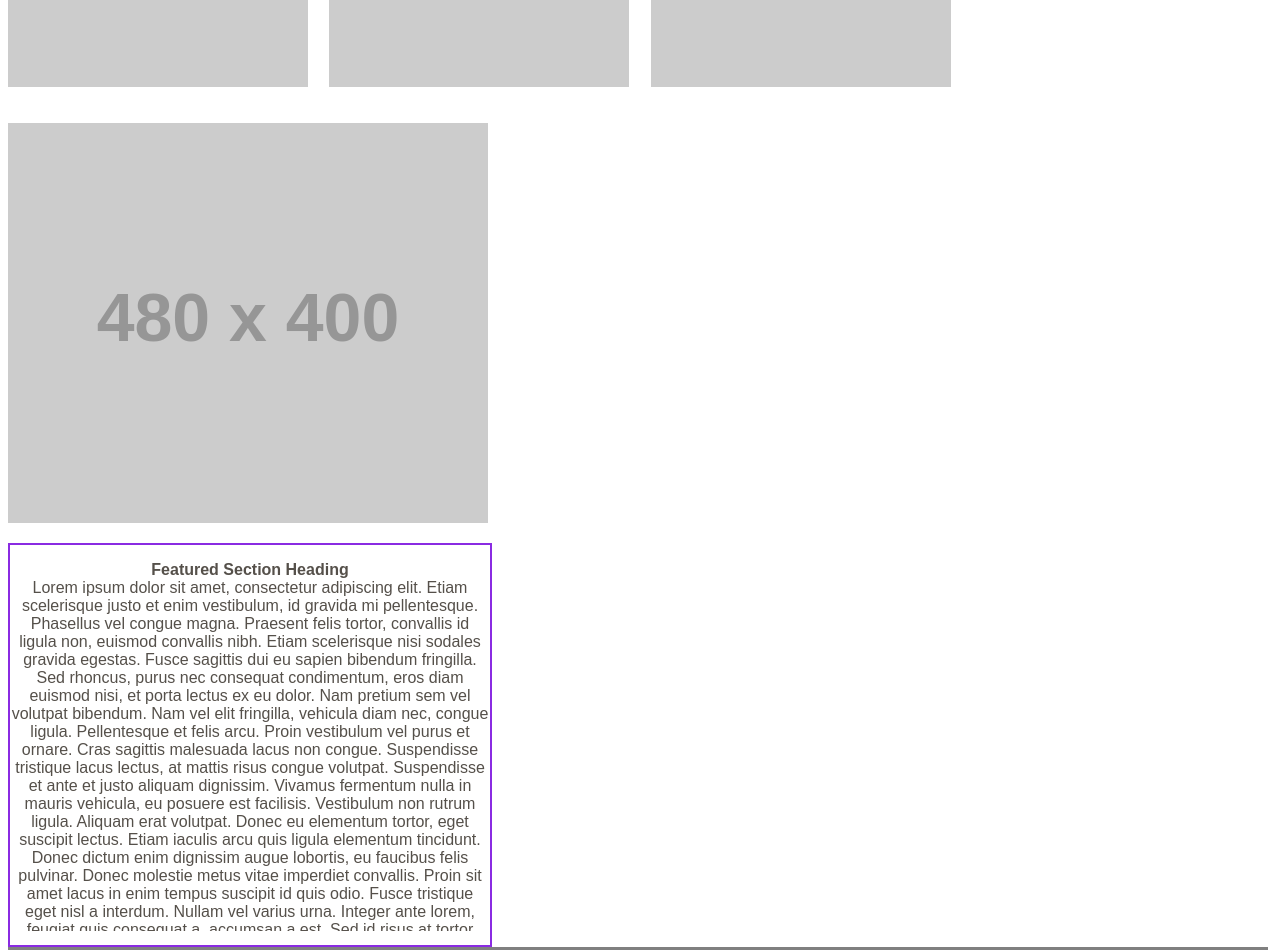
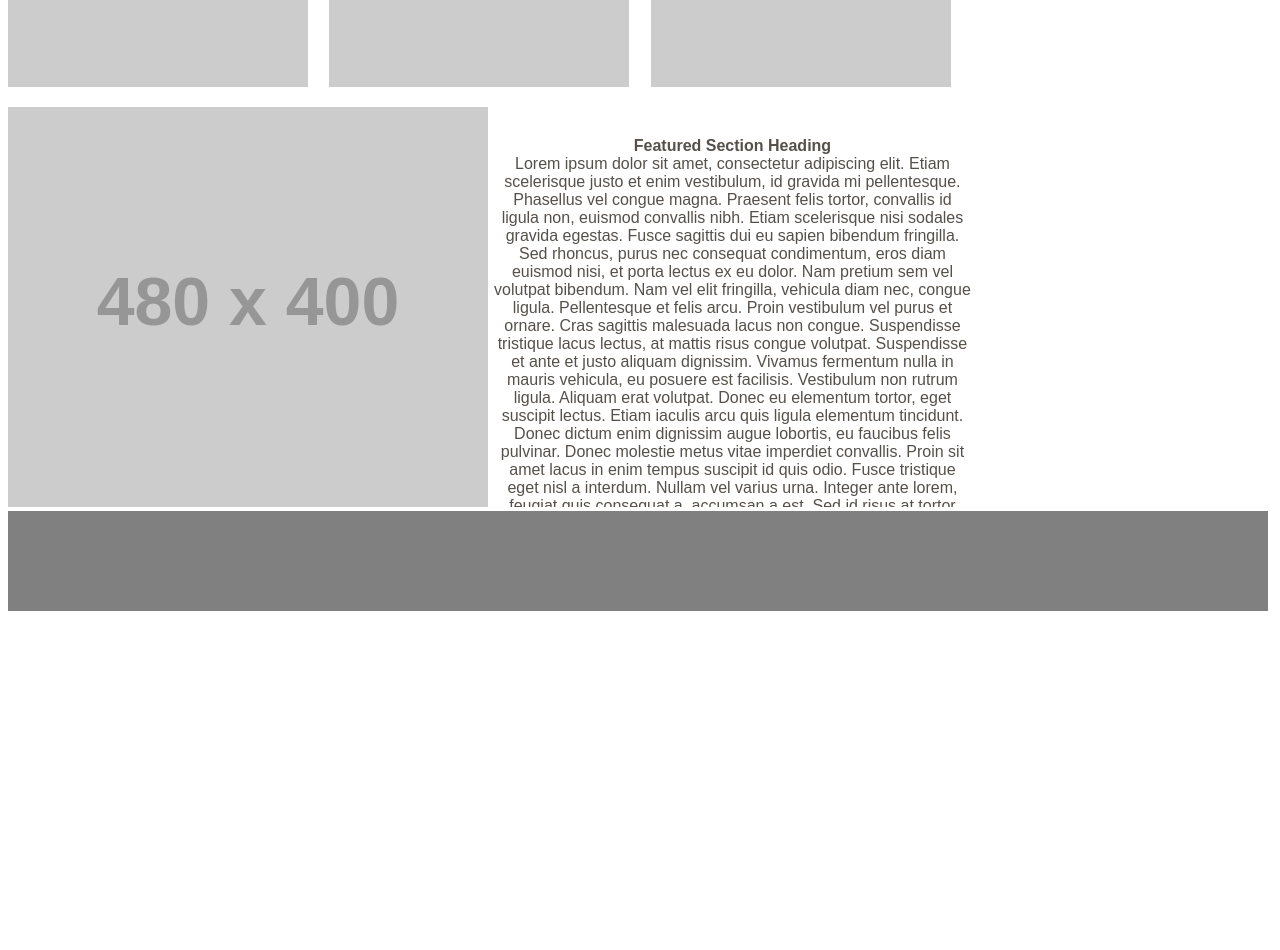
Before and after one commit to cindyweiss/wireframe-excercise, a plain HTML site: page index.html in a window 1280 px wide. Shown: the part 880-1830 px from the top of the page. After the commit the page ends 1499 px from the top, so only its background shows below. Drawn offline with Linux system fonts and the light colour scheme; placeholder pictures from the web are drawn by us.

Commit message:
my last picture holder and my scroll feature were not working so I removed a couple of div tags and now it is a complete matching wireframe

```diff
--- a/index.html
+++ b/index.html
@@ -25,7 +25,7 @@
     </p>
   </div>
 
-  <div id="second">
+
   <div class="article">
     <p><img id="three" src="https://placehold.it/300x375/ddd" /></p>
   </div>
@@ -37,13 +37,14 @@
   <div class="article">
     <p><img id="three" src="https://placehold.it/300x375/ddd" /></p>
   </div>
-  </div>
 
-  <div id="third">
+
+
   <div class="feature">
     <p> <img id="three" src="https://placehold.it/480x400/ddd" /></p>
   </div>
-    <div class="text">
+
+  <div class="feature">
     <p class="scroll"> <strong>Featured Section Heading</strong><br>Lorem ipsum dolor sit amet, consectetur adipiscing
       elit. Etiam
       scelerisque justo et enim
@@ -97,7 +98,7 @@
       Generated 7 paragraphs, 611 words, 4146 bytes of Lorem Ipsum
     </p>
   </div>
-  </div>
+
 
   <footer>
 
--- a/style.css
+++ b/style.css
@@ -28,6 +28,8 @@ display: inline-block;
   max-height: 370px;
   overflow: scroll;
   text-align: center;
+  width: fit-content;
+margin: 0%;
 }
 
 
@@ -39,9 +41,13 @@ display: inline-block;
   margin: 0;
 }
 
-.feature{
+.feature {
   margin: 0;
-  width: 480px;
+  display: inline-block;
+}
+.feature p{
+  width: 480;
+  margin: 0%;
 }
 
 footer {
```
Lines whose indentation alone changed are shown as unchanged.
